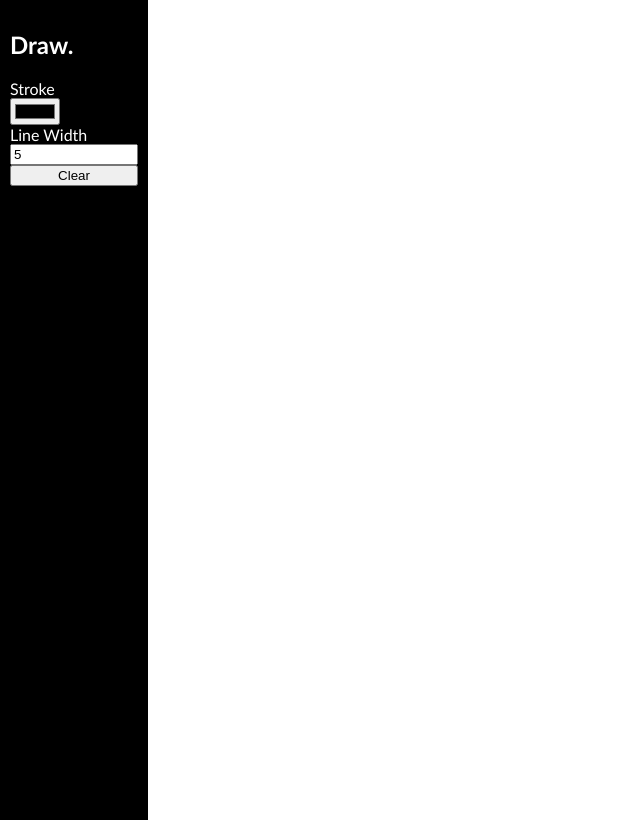
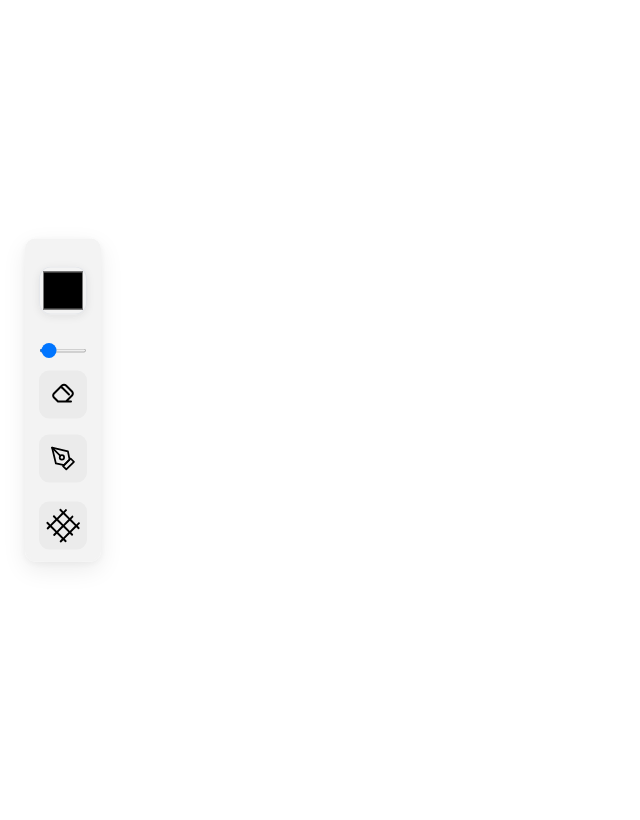
Before and after one commit to Aadarsh-1000/KUDOVOX1000, a plain HTML site: page index.html in a window 1280 px wide. Shown: the whole page, without its empty margins (0-640 px from the left). Drawn offline with Linux system fonts and the light colour scheme.

Commit message:
made chnages

```diff
--- a/index.html
+++ b/index.html
@@ -9,12 +9,28 @@
 <body>
     <section class="container">
 <div id="toolbar">
-    <h1>Draw.</h1>
-    <label for="stroke">Stroke</label>
+
+    <label for="stroke"></label>
     <input id="stroke" name="stroke" type="color">
-    <label for="lineWidth">Line Width</label>
-    <input id="lineWidth" name="lineWidth" type="number" value="5">
-    <button id="clear">Clear</button>
+
+    <div class="brush"></div>
+    <input id="lineWidth" name="lineWidth" type="range" value="5">
+    <button id="clear"><svg xmlns="http://www.w3.org/2000/svg" width="24" height="24"
+viewBox="0 0 24 24" fill="none" stroke="currentColor"
+stroke-width="2" stroke-linecap="round" stroke-linejoin="round">
+  <path d="M20 20H7L3 16a2.8 2.8 0 0 1 0-4l8-8a2.8 2.8 0 0 1 4 0l6 6a2.8 2.8 0 0 1 0 4l-6 6"/>
+  <path d="M18 13 11 6"/>
+</svg></button>
+<div class="pen"><svg xmlns="http://www.w3.org/2000/svg" viewBox="-0.5 -0.5 16 16" fill="none" stroke="#000000" stroke-linecap="round" stroke-linejoin="round" class="feather feather-pen-tool" id="Pen-Tool--Streamline-Feather" height="16" width="16">
+  <desc>
+    Pen Tool Streamline Icon: https://streamlinehq.com
+  </desc>
+  <path d="m7.5 11.875 4.375 -4.375 1.875 1.875 -4.375 4.375 -1.875 -1.875z" stroke-width="1"></path>
+  <path d="m11.25 8.125 -0.9375 -4.6875L1.25 1.25l2.1875 9.0625L8.125 11.25l3.125 -3.125z" stroke-width="1"></path>
+  <path d="m1.25 1.25 4.74125 4.74125" stroke-width="1"></path>
+  <path d="M5.625 6.875a1.25 1.25 0 1 0 2.5 0 1.25 1.25 0 1 0 -2.5 0" stroke-width="1"></path>
+</svg></div>
+<div class="grid" id="gridtool"><img src= "grid-svgrepo-com.svg"></div>
 </div>
     <div class="drawing-board">
         <canvas id="drawing-board"></canvas>
--- a/script.js
+++ b/script.js
@@ -14,13 +14,10 @@ let isPainting = false;
 let lineWidth = 5;
 let startX;
 let startY;
+let mode = 'pen'; // 'pen' or 'eraser'
 
-toolbar.addEventListener('click', e => {
-    if (e.target.id === 'clear'){
-        ctx.clearRect(0, 0, canvas.width, canvas.height);
-
-    }
-
+document.getElementById('clear').addEventListener('click', () => {
+    ctx.clearRect(0, 0, canvas.width, canvas.height);
 });
 
 const draw = (e) => {
@@ -49,3 +46,29 @@ canvas.addEventListener('mouseup', e => {
 } );
 
 canvas.addEventListener('mousemove', draw);
+
+const gridTool = document.getElementById("gridTool");
+
+let gridMode = 0;
+
+gridTool.addEventListener("click", () => {
+
+    gridMode = (gridMode + 1) % 3;
+
+    if(gridMode === 0){
+        canvas.style.backgroundImage = "none";
+    }
+
+    if(gridMode === 1){
+        canvas.style.backgroundImage =
+            "radial-gradient(#d0d0d0 1px, transparent 1px)";
+        canvas.style.backgroundSize = "25px 25px";
+    }
+
+    if(gridMode === 2){
+        canvas.style.backgroundImage =
+            `linear-gradient(#ddd 1px, transparent 1px),
+             linear-gradient(90deg, #ddd 1px, transparent 1px)`;
+        canvas.style.backgroundSize = "25px 25px";
+    }
+});
--- a/styles.css
+++ b/styles.css
@@ -2,17 +2,68 @@ html {
     margin: 0;
     padding: 0;
     height: 100%;
+    overflow: hidden;
 }
 body{
        margin: 0;
     padding: 0;
     height: 100%;
 }
+#lineWidth{
+    width:48px;
+    height:4px;
+    cursor:pointer;
+}
+#stroke{
+    width:48px;
+    height:48px;
+    border:none;
+      box-shadow:
+        0 2px 8px rgba(0, 0, 0, 0.15);
+    border-radius:12px;
+    cursor:pointer;
+    background:none;
+    overflow:hidden;
+    box-shadow:
+        0 2px 8px rgba(0,0,0,.08),
+        inset 0 0 0 1px #e5e7eb;
+    transition:.2s;
+}
+
+img{
+     transform: rotate(45deg);
+}
+#stroke:hover{
+    transform:translateY(-2px);
+    box-shadow:
+        0 6px 16px rgba(0,0,0,.12),
+        inset 0 0 0 1px #d1d5db;
+}
+
 
 body {
     display: flex;
-    color: white;
+    margin: 0;
+    padding: 0;
+    color: rgb(0, 0, 0);
     font-family: 'Gill Sans', 'Gill Sans MT', Calibri, 'Trebuchet MS', sans-serif;
+}
+#clear{
+    height: 48px;
+    width: 48px;
+    background-color: rgb(235, 235, 235);
+    border: none;
+    border-radius: 10px;
+
+}
+#clear:hover{
+    height: 50px;
+    width: 50px;
+    transition-duration: 100ms;
+    background-color:  rgb(235, 235, 235);
+
+    border-radius: 10px;
+
 }
 
 .container {
@@ -20,13 +71,67 @@ body {
     min-height: 100vh;
     width: 100%;
 }
+.pen svg{
+   height: 28px;
+   width: 28px;
+   padding: 10px;
+   border-radius: 10px;
+   border: none;
 
+   background-color: rgb(235, 235, 235);
+}
+.pen svg:hover{
+   height: 30px;
+   width: 30px;
+   padding: 10px;
+   border-radius: 10px;
+   border: none;
+
+   background-color: rgb(235, 235, 235);
+}
+.grid{
+     height: 28px;
+   width: 28px;
+   padding: 10px;
+   border-radius: 10px;
+   border: none;
+
+   background-color: rgb(235, 235, 235);
+
+}
+.grid:hover{
+     height: 30px;
+   width: 30px;
+   padding: 10px;
+   border-radius: 10px;
+   border: none;
+
+   background-color: rgb(235, 235, 235);
+
+}
+.grid img{
+    height: 28px;
+    transform: rotate(45deg);
+}
 #toolbar {
-    background: #000000;
+    border: 2px solid rgb(243, 243, 243);
+    border-radius: 10px;
     display: flex;
+    margin-left: 25px;
     flex-direction: column;
-    width: 10%;
-    min-width: 120px;
+    width: min-content;
+    gap: 16px;
+   top: 50%;
+position: fixed;
+    transform: translateY(-50%);
+     box-shadow:
+        0 8px 24px rgba(0,0,0,.08),
+        0 2px 8px rgba(0,0,0,.05);
+    background-color: #efefefbe;
+   align-items: center;
+   justify-content: center;
     padding: 10px;
-    height: 100vh;
+    height: min-content
+
+
 }
```
Also changed, not shown: grid-svgrepo-com.svg (added), nib.png (added).
